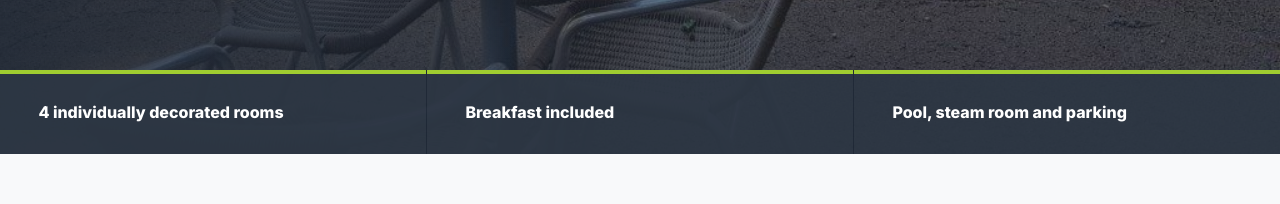
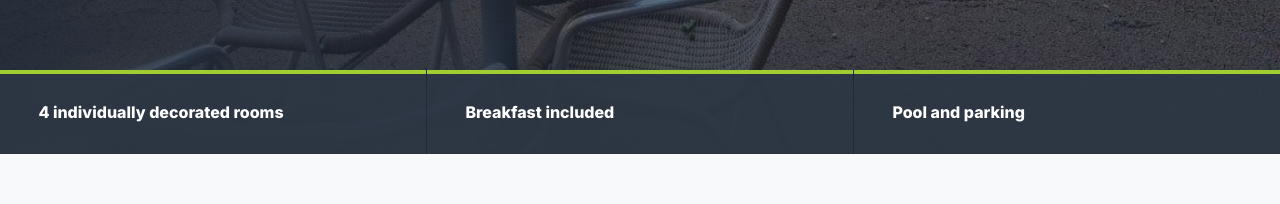
Before and after one commit to Gavin-X/wharawhara, a React (Vite) app: page / in a window 1280 px wide. Shown: the part 731-935 px from the top of the page. Built offline with nearby package versions, Linux system fonts and the light colour scheme.

Commit message:
Remove steam room from amenities and hero strip

```diff
--- a/src/main.jsx
+++ b/src/main.jsx
@@ -66,7 +66,6 @@ const amenities = [
   { icon: Coffee, title: "Breakfast included", copy: "Start the day with complimentary breakfast." },
   { icon: Wifi, title: "Free Wi-Fi", copy: "Stay connected throughout the guesthouse." },
   { icon: Waves, title: "Outdoor pool", copy: "Unwind beside the courtyard swimming pool." },
-  { icon: Sparkles, title: "Steam room", copy: "A little extra ease after travel or meetings." },
   { icon: Car, title: "Parking available", copy: "Convenient parking for overnight guests." },
   { icon: ShieldCheck, title: "Residential setting", copy: "A quiet tree-lined street in Randpark Ridge." },
 ];
@@ -149,7 +148,7 @@ function App() {
           <div className="hero-strip">
             <span>4 individually decorated rooms</span>
             <span>Breakfast included</span>
-            <span>Pool, steam room and parking</span>
+            <span>Pool and parking</span>
           </div>
         </section>
 
```
